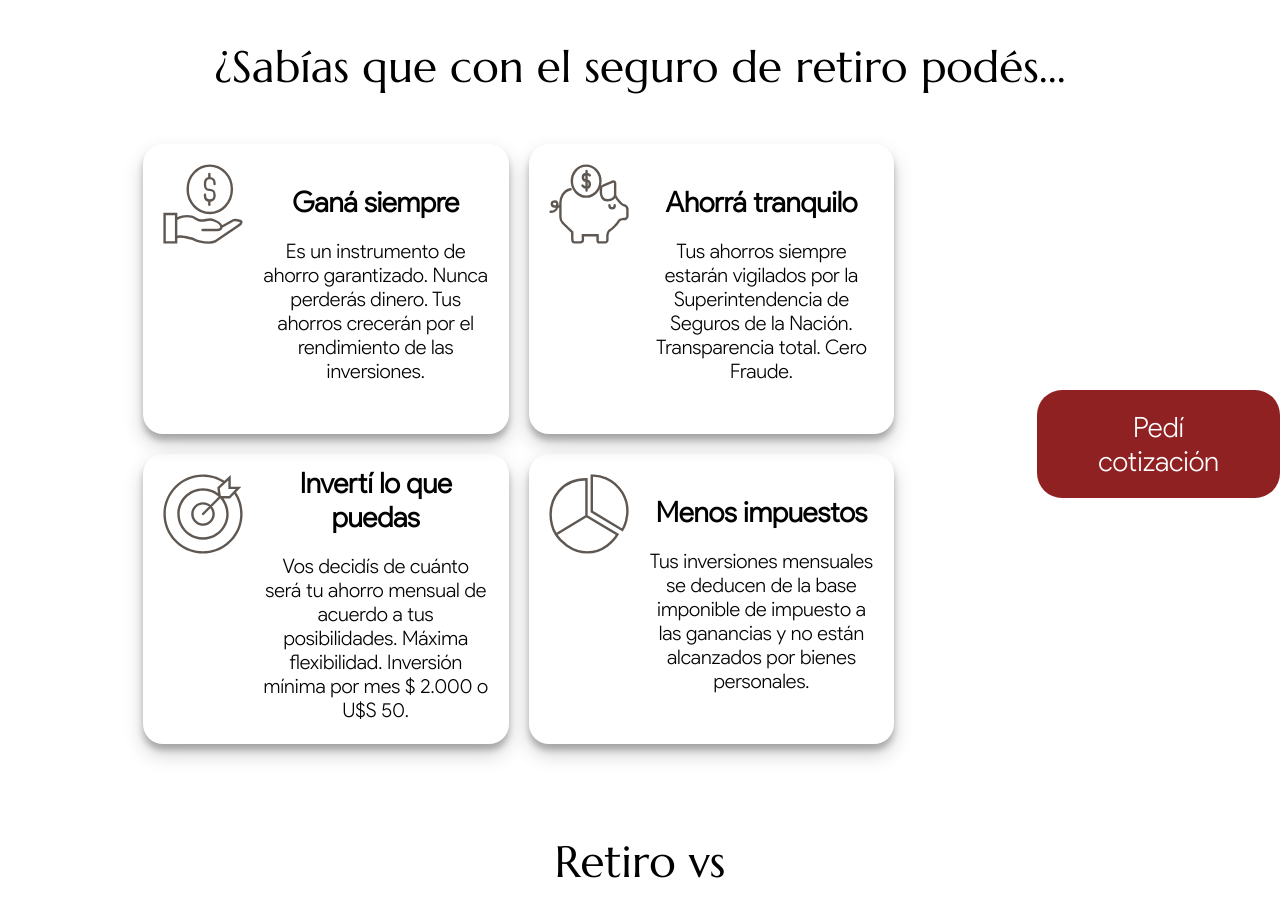
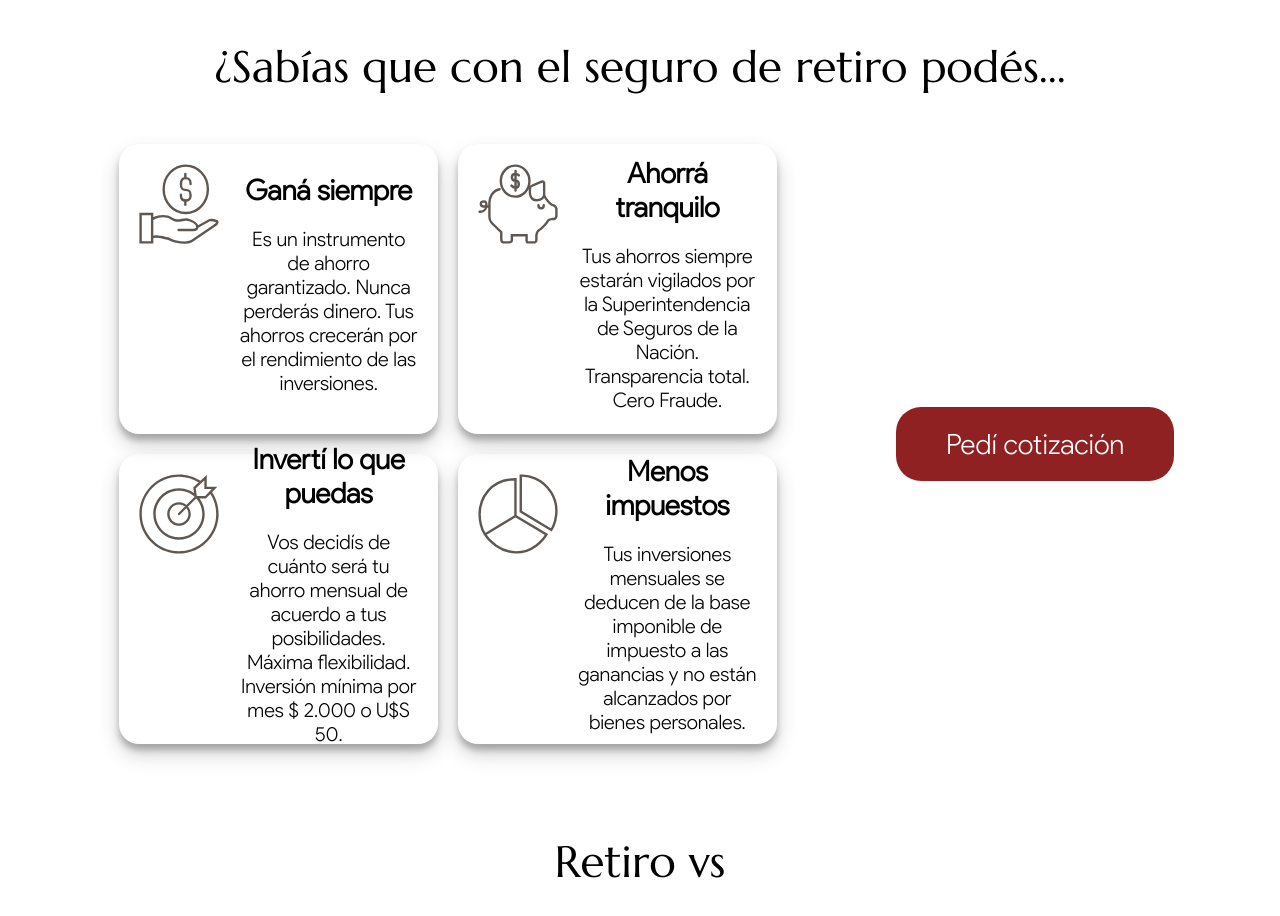
Before and after one commit to diaslucia/cas, a React (Create React App) app: page / in a window 1280 px wide. Shown: the part 1000-1916 px from the top of the page. Built offline with nearby package versions, Linux system fonts and the light colour scheme.

Commit message:
Fix styles

```diff
--- a/src/sections/inicio/components/inversiones/inversiones.js
+++ b/src/sections/inicio/components/inversiones/inversiones.js
@@ -17,6 +17,7 @@ const Inversiones = () => {
             <div className="inversiones_div">
                 <div className="inversiones_cards">
 
+                    <div className="inversiones_cards_dos">
                         <div className="inversiones_card">
                             <div className="inversiones_img_container">
                                 <img src={gana} alt="icon"/>
@@ -35,6 +36,9 @@ const Inversiones = () => {
                                 <p>Tus ahorros siempre estarán vigilados por la Superintendencia de Seguros de la Nación. Transparencia total. Cero Fraude.</p>
                             </div>
                         </div>
+                    </div>
+
+                    <div className="inversiones_cards_dos">
                         <div className="inversiones_card">
                             <div className="inversiones_img_container">
                                 <img src={inverti} alt="icon"/>
@@ -53,6 +57,8 @@ const Inversiones = () => {
                                 <p>Tus inversiones mensuales se deducen de la base imponible de impuesto a las ganancias y no están alcanzados por bienes personales.</p>
                             </div>
                         </div>
+                    </div>
+
 
                 </div>
 
--- a/src/sections/inicio/components/inversiones/inversiones.scss
+++ b/src/sections/inicio/components/inversiones/inversiones.scss
@@ -15,10 +15,13 @@
         .inversiones_cards{
             @include flex(row, center, center);
             flex-wrap: wrap;
+            width: 70%;
 
+            .inversiones_cards_dos{
+                @include flex(row, center, center);
                 .inversiones_card{
                     @include flex(row, center, center);
-                max-width: 350px;
+                    max-width: 550px;
                     height: 250px;
                     box-shadow: rgba(0, 0, 0, 0.19) 0px 10px 20px, rgba(0, 0, 0, 0.23) 0px 6px 6px;
                     margin: 10px;
@@ -48,6 +51,9 @@
 
                 }
             }
+
+        }
+
         .inversiones_button{
             width: 30vw;
         }
```
Lines whose indentation alone changed are shown as unchanged.
